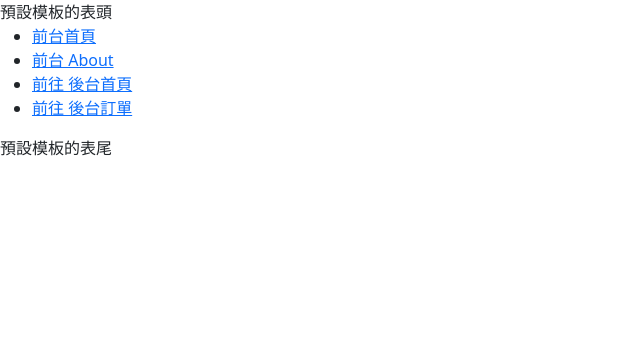
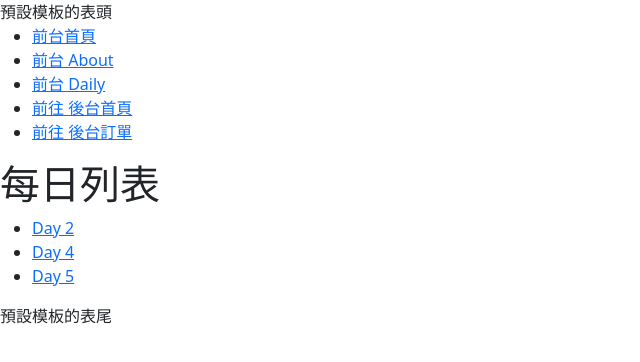
Before and after one commit to wei-1539/nuxtDailyHomeWork, a Nuxt app: page /daily in a window 1280 px wide. Shown: the top 362 px of the page, without its empty margins (0-640 px from the left). Built offline with nearby package versions, Linux system fonts and the light colour scheme.

Commit message:
建立每日任務路由

```diff
--- /dev/null
+++ b/composables/useHome.js
@@ -0,0 +1 @@
+export const useHome = () => {};
--- a/layouts/daily.vue
+++ b/layouts/daily.vue
@@ -1,4 +1,8 @@
-<script setup></script>
+<script setup>
+const route = useRoute();
+console.log(route);
+console.log(route.fullPath);
+</script>
 <template>
   <div>
     <header>
@@ -7,7 +11,7 @@
           <NuxtLink></NuxtLink>
         </li> -->
         <li>
-          <NuxtLink to="/example">範例練習</NuxtLink>
+          <NuxtLink :to="`${route.fullPath}/example`">範例練習</NuxtLink>
         </li>
       </ul>
     </header>
--- a/layouts/default.vue
+++ b/layouts/default.vue
@@ -2,13 +2,17 @@
 
 <template>
   <div>
-    <header>預設模板的表頭
+    <header>
+      預設模板的表頭
       <ul class="list">
         <li>
           <NuxtLink to="/">前台首頁</NuxtLink>
         </li>
         <li>
           <NuxtLink to="/about">前台 About</NuxtLink>
+        </li>
+        <li>
+          <NuxtLink to="/daily">前台 Daily</NuxtLink>
         </li>
         <li>
           <NuxtLink to="/admin">前往 後台首頁</NuxtLink>
--- a/package.json
+++ b/package.json
@@ -10,6 +10,7 @@
     "postinstall": "nuxt prepare"
   },
   "dependencies": {
+    "axios": "^1.7.7",
     "bootstrap": "^5.3.3",
     "nuxt": "^3.14.0",
     "vue": "latest",
--- /dev/null
+++ b/pages/daily/day5/index.vue
@@ -0,0 +1,9 @@
+<script setup>
+definePageMeta({
+  layout: "daily",
+});
+</script>
+<template>
+  <div></div>
+</template>
+<style scoped></style>
--- /dev/null
+++ b/pages/daily/index.vue
@@ -0,0 +1,22 @@
+<script setup>
+const route = useRoute();
+console.log(route);
+console.log(route.fullPath);
+</script>
+<template>
+  <div>
+    <h1>每日列表</h1>
+    <ul class="navlist">
+      <li>
+        <NuxtLink :to="`${route.fullPath}/day2`">Day 2</NuxtLink>
+      </li>
+      <li>
+        <NuxtLink :to="`${route.fullPath}/day4`">Day 4</NuxtLink>
+      </li>
+      <li>
+        <NuxtLink :to="`${route.fullPath}/day5`">Day 5</NuxtLink>
+      </li>
+    </ul>
+  </div>
+</template>
+<style scoped></style>
--- a/pages/index.vue
+++ b/pages/index.vue
@@ -1,12 +1,27 @@
-<script setup lang="ts">
+<script setup>
 // 可以選擇使用 import 或 auto import 的方式進行導入
 // import Header from "@/components/Header.vue";
+import axios from "axios";
+const { data } = await useAsyncData("FreyjaHotelAPI", async () => {
+  const res = await axios.get("https://nuxr3.zeabur.app/api/v1/home/news/");
+  console.log(res);
+
+  return res.data;
+});
+// fetch("https://nuxr3.zeabur.app/api/v1/home/news/", { method: "GET" })
+//   .then((response) => response.json())
+//   .then((res) => {
+//     // { status: 'true', result: [{...}] }
+//     console.log(res);
+//   });
 </script>
 <template>
   <div>
     <!-- components 裡面的 Header.vue -->
     <Header />
     <h1 class="text-primary">Page: 首頁</h1>
+    {{ data }}
+
     <p>目前路由的路徑 - route.fullPath 為 : /</p>
   </div>
 </template>
```
Also changed, not shown: 1 other file (tests, documents, lock files or other folders).
